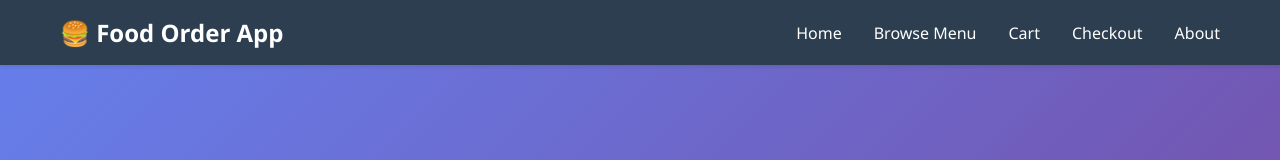
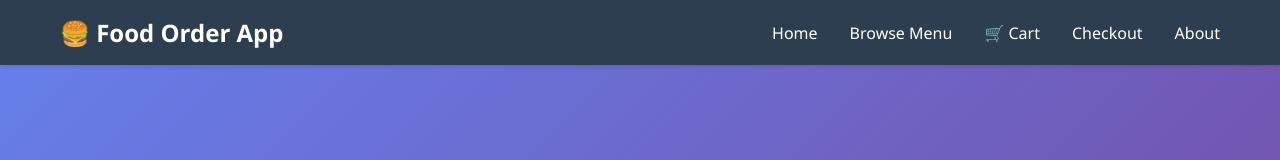
Before and after one commit to divakar-scode/ReactJSX_Assign, a React (Vite) app: page / in a window 1280 px wide. Shown: the top 160 px of the page. Built offline with nearby package versions, Linux system fonts and the light colour scheme.

Commit message:
Add cart count badge to Navigation component

```diff
--- a/src/components/Navigation.jsx
+++ b/src/components/Navigation.jsx
@@ -2,7 +2,7 @@ import React from 'react';
 import { Link } from 'react-router-dom';
 import './Navigation.css';
 
-function Navigation() {
+function Navigation({ cartCount = 0 }) {
   return (
     <nav className="navbar">
       <div className="nav-container">
@@ -17,7 +17,10 @@ function Navigation() {
             <Link to="/menu" className="nav-link">Browse Menu</Link>
           </li>
           <li className="nav-item">
-            <Link to="/cart" className="nav-link">Cart</Link>
+            <Link to="/cart" className="nav-link cart-link">
+              🛒 Cart
+              {cartCount > 0 && <span className="cart-badge">{cartCount}</span>}
+            </Link>
           </li>
           <li className="nav-item">
             <Link to="/checkout" className="nav-link">Checkout</Link>
```
